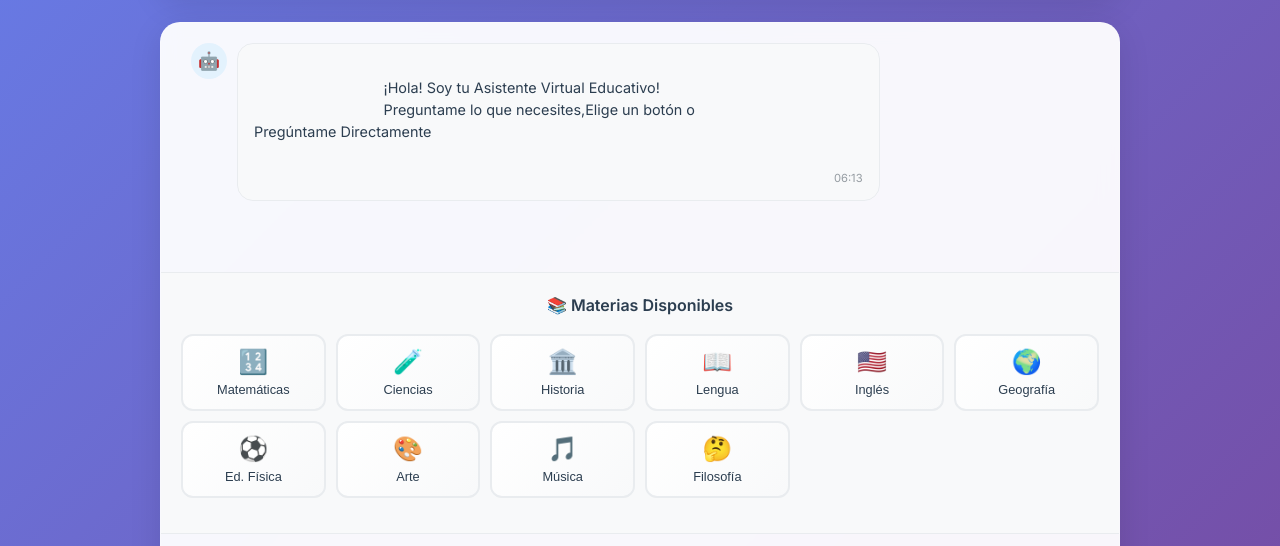
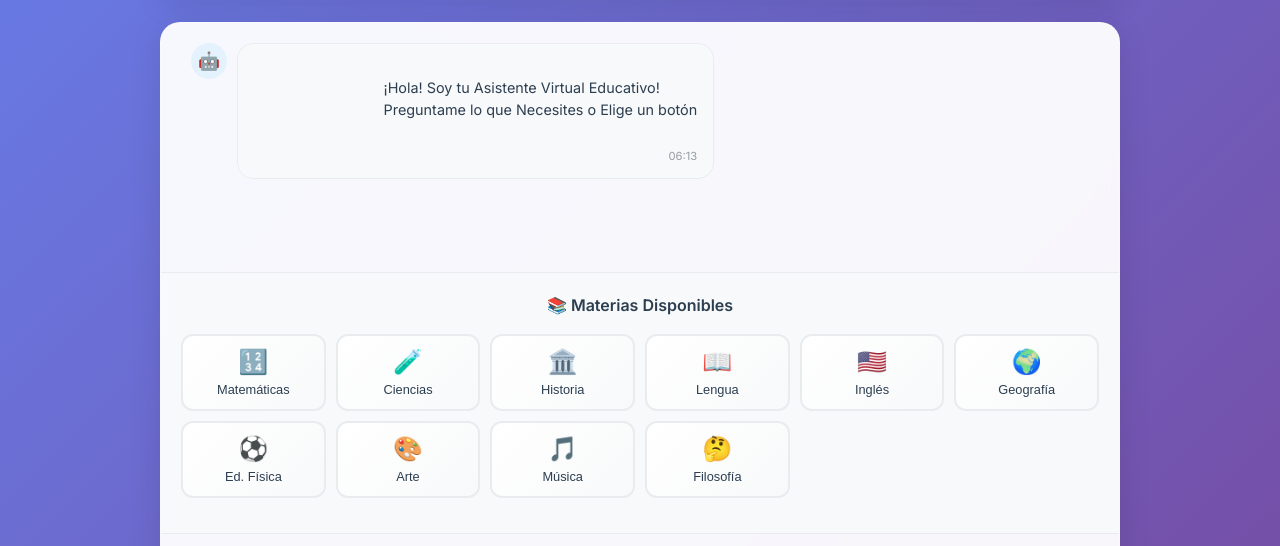
Before and after one commit to CEGJujuy/AV-Demo-V1, a website built with Vite: page index.html in a window 1280 px wide. Shown: the part 234-780 px from the top of the page. Built offline with nearby package versions, Linux system fonts and the light colour scheme.

Commit message:
Updated index.html

```diff
--- a/index.html
+++ b/index.html
@@ -25,7 +25,7 @@
                         <div class="message-content">
                             <div class="message-text">
                                 ¡Hola! Soy tu Asistente Virtual Educativo!
-                                Preguntame lo que necesites,Elige un botón o                                     Pregúntame Directamente
+                                Preguntame lo que Necesites o Elige un botón
                             </div>
                             <div class="message-time" id="welcomeTime"></div>
                         </div>
```
